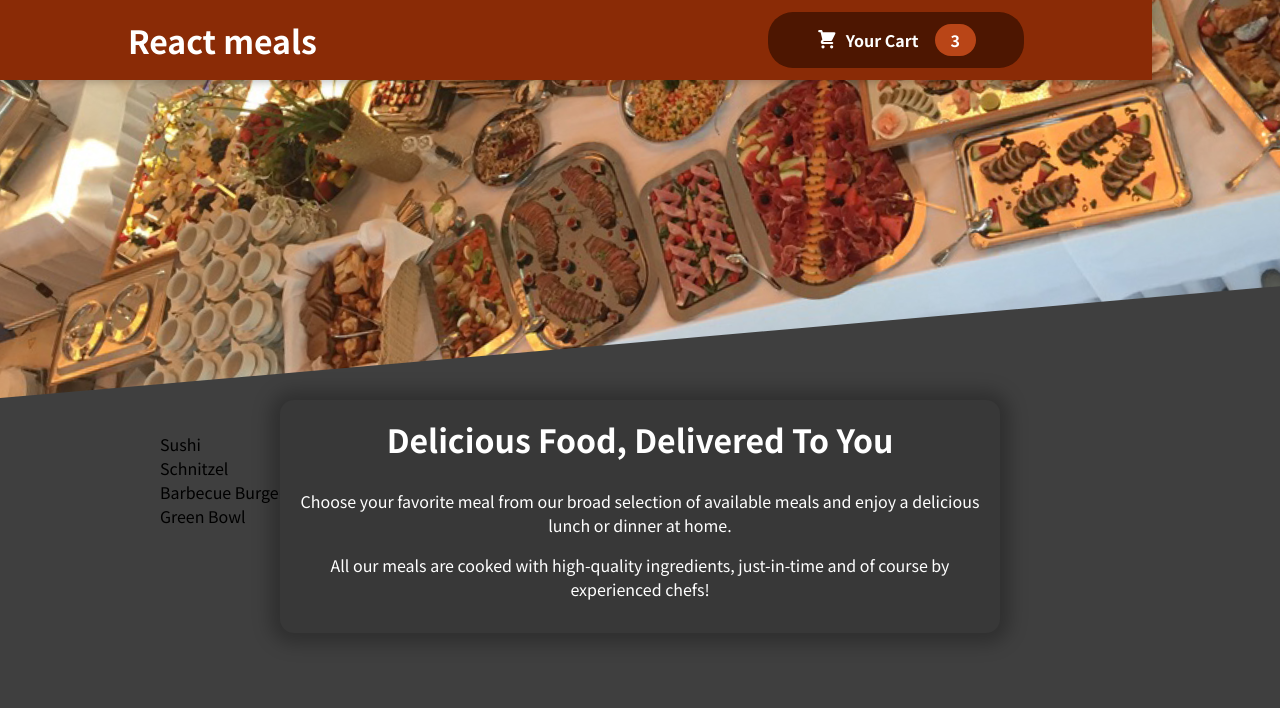
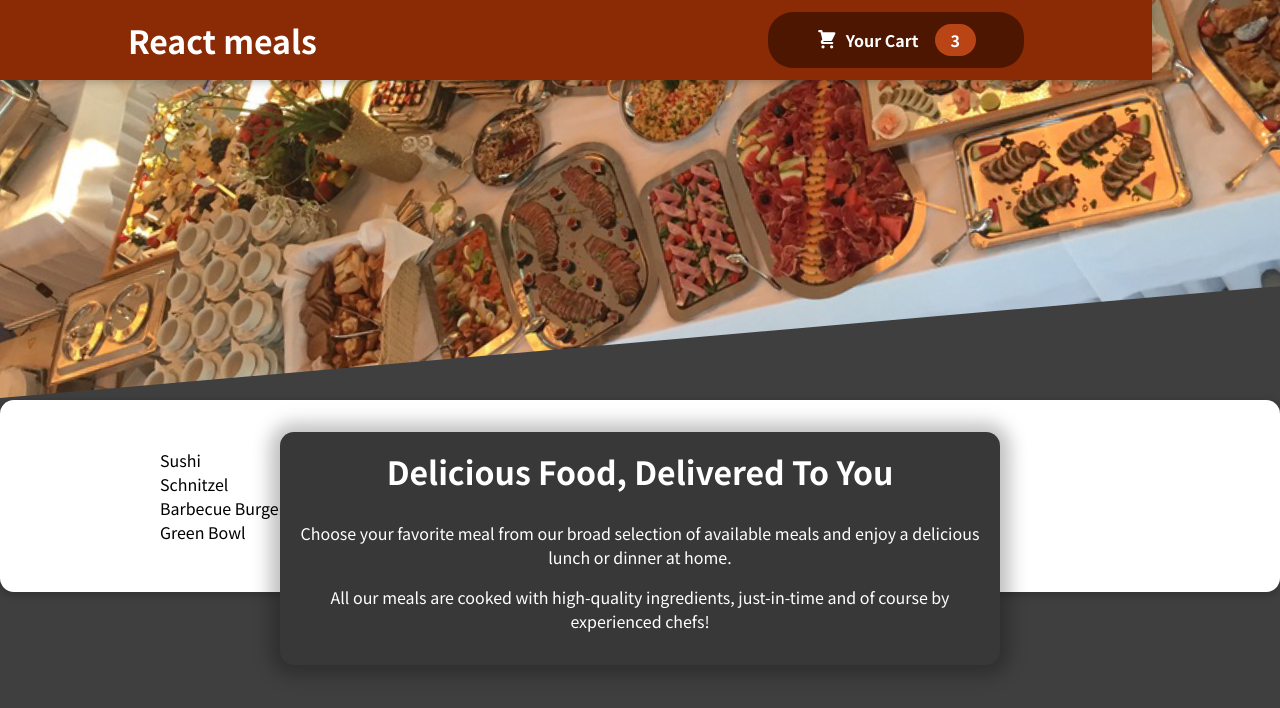
Before and after one commit to Plorrain/react-course-food-delivery-challenge, a React (Create React App) app: page / in a window 1280 px wide. Shown: the top 708 px of the page. Built offline with nearby package versions, Linux system fonts and the light colour scheme; the HTML template or start-up script is replaced by a standard one.

Commit message:
Availablemeal: importing + implementing Card component

```diff
--- a/src/components/Meals/AvailableMeals.js
+++ b/src/components/Meals/AvailableMeals.js
@@ -1,3 +1,4 @@
+import Card from '../UI/Card';
 import classes from './AvailableMeals.module.css';
 
 const DUMMY_MEALS = [
@@ -30,11 +31,13 @@
 const AvailableMeals = () => {
   const mealsList = DUMMY_MEALS.map(meals => <li>{meals.name}</li>);
   return (
-    <section className={classes.meals}>
-      <ul>
-        {mealsList}
-      </ul>
-    </section>
+    <Card>
+      <section className={classes.meals}>
+        <ul>
+          {mealsList}
+        </ul>
+      </section>
+    </Card>
   );
 };
 
--- a/src/components/UI/Card.js
+++ b/src/components/UI/Card.js
@@ -0,0 +1,9 @@
+import classes from './Card.module.css';
+
+const Card = (props) => {
+  return (
+    <div className={classes.card}>{props.children}</div>
+  );
+}
+
+export default Card;
```
